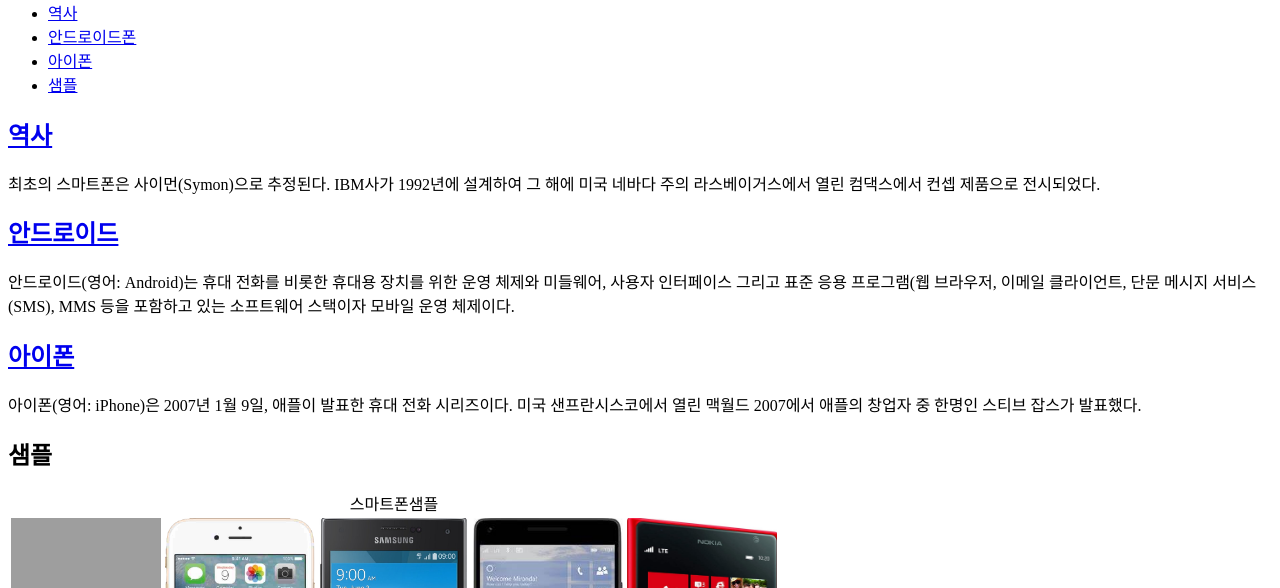
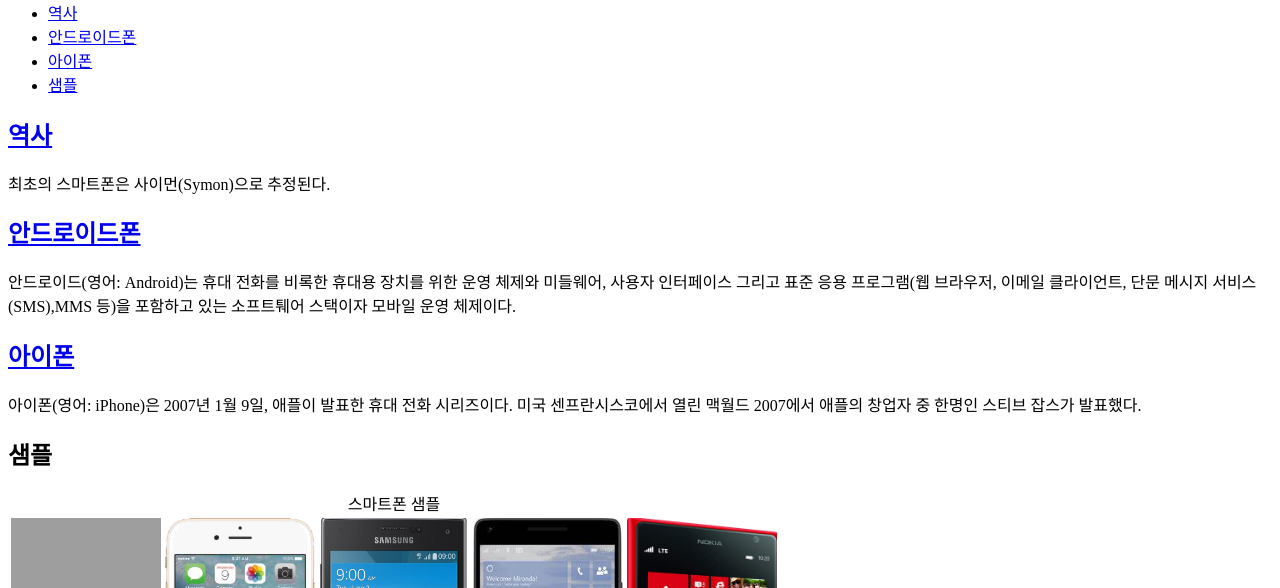
Before and after one commit to slw13d-ly/webpgm, a plain HTML site: page 0924/Open Challenge3/Open Challenge03.html in a window 1280 px wide. Shown: the part 212-800 px from the top of the page. Drawn offline with Linux system fonts and the light colour scheme; grey boxes are pictures that could not be loaded.

Commit message:
Update Open Challenge03.html

```diff
--- a/0924/Open Challenge3/Open Challenge03.html
+++ b/0924/Open Challenge3/Open Challenge03.html
@@ -2,32 +2,38 @@
 <html>
 <head>
 <meta charset="UTF-8">
-	<title>컴퓨터 기술 소개</title>
-</head>
+	<title>컴퓨터 기술 소개</title></head>
 <body>
+	<header>
 		<h1>스마트폰</h1>
-	스마트폰은 컴퓨터를 결합한 무선 휴대전화기이다. PC에서 실행되는 운영체제보다 작게 만든 모바일 운영체제를 탑재하여 인터넷 검색, 전자우편, 간단한 문서 편집, 카메라, 오디오 및 비디오 재생 등 PC의 기능을 거의 모두 갖추고 있다.<br>
-
+		스마트폰은 컴퓨터를 결합한 무선 휴대전화기이다. PC에서 실행되는 운영체제보다 작게 만든 모바일 운영체제를 탑재하여 인터넷 검색, 전자우편, 간단한 문서 편집, 카메라, 오디오 및 비디오 재생 등 PC의 기능을 거의 모두 갖추고 있다.
+	</header>
+	<nav>
 		<h2>목차</h2>
 		<ul>
-		<li><a href="#history">역사</a>
-		<li><a href="#android">안드로이드폰</a>
-		<li><a href="#iPhone">아이폰</a>
-		<li><a href="#sample">샘플</a>
+			<li><a href="#history">역사</a></li>
+			<li><a href="#android">안드로이드폰</a></li>
+			<li><a href="#iphone">아이폰</a></li>
+			<li><a href="#sample">샘플</a></li>
 	    </ul>
-
-	<h2 id="history"><a href="https://ko.wikipedia.org/wiki/%EC%8A%A4%EB%A7%88%ED%8A%B8%ED%8F%B0" target="_blank">역사</a></h2>
-	최초의 스마트폰은 사이먼(Symon)으로 추정된다. IBM사가 1992년에 설계하여 그 해에 미국 네바다 주의 라스베이거스에서 열린 컴댁스에서 컨셉 제품으로 전시되었다.
-
-	<h2 id="android"><a href="https://ko.wikipedia.org/wiki/%EC%95%88%EB%93%9C%EB%A1%9C%EC%9D%B4%EB%93%9C_(%EC%9A%B4%EC%98%81_%EC%B2%B4%EC%A0%9C)" target="_blank">안드로이드</a></h2>
-	안드로이드(영어: Android)는 휴대 전화를 비롯한 휴대용 장치를 위한 운영 체제와 미들웨어, 사용자 인터페이스 그리고 표준 응용 프로그램(웹 브라우저, 이메일 클라이언트, 단문 메시지 서비스(SMS), MMS 등을 포함하고 있는 소프트웨어 스택이자 모바일 운영 체제이다.
-
-	<h2 id="iPhone"><a href="https://ko.wikipedia.org/wiki/아이폰" target="_blank">아이폰</a></h2>
-	아이폰(영어: iPhone)은 2007년 1월 9일, 애플이 발표한 휴대 전화 시리즈이다. 미국 샌프란시스코에서 열린 맥월드 2007에서 애플의 창업자 중 한명인 스티브 잡스가 발표했다.
-
-	<h2 id="sample">샘플</h2>
+	 </nav>
+	 <section>
+	 	<article id = "history">
+	 		<a href="https://ko.wikipedia.org/wiki/스마트폰" target="_blank"><h2>역사</h2></a>
+	 		<p>최초의 스마트폰은 사이먼(Symon)으로 추정된다.</p>
+	 	</article>
+	 	<article id = "android">
+	 		<a href="https://ko.wikipedia.org/wiki/안드로이드_(운영_체제)" target="_blank"><h2>안드로이드폰</h2></a>
+	 		<p>안드로이드(영어: Android)는 휴대 전화를 비록한 휴대용 장치를 위한 운영 체제와 미들웨어, 사용자 인터페이스 그리고 표준 응용 프로그램(웹 브라우저, 이메일 클라이언트, 단문 메시지 서비스(SMS),MMS 등)을 포함하고 있는 소프트퉤어 스택이자 모바일 운영 체제이다.</p>
+	 	</article>
+	 	<article id = "iphone">
+	 		<a href="https://ko.wikipedia.org/wiki/아이폰" target="_blank"><h2>아이폰</h2></a>
+	 		<p>아이폰(영어: iPhone)은 2007년 1월 9일, 애플이 발표한 휴대 전화 시리즈이다. 미국 센프란시스코에서 열린 맥월드 2007에서 애플의 창업자 중 한명인 스티브 잡스가 발표했다.</p>
+	 	</article>
+	 	<article id = "sample">
+	 		<h2>샘플</h2>
 	 		<table>
-		<caption>스마트폰샘플</caption>
+		    	<caption>스마트폰 샘플</caption>
 				<tbody>
 					<tr>
 						<td><img src="galaxys7.png" width="150" height="300"></td>
@@ -38,6 +44,8 @@
 					</tr>
 				</tbody>
 			</table>
+		</article>
+	</section>
 	<footer>
 		<a href = "Open Challenge03-1.html">설문조사</a>
 		<p>Copyright 2017 by Kitae</p>
```
Lines whose indentation alone changed are shown as unchanged.
